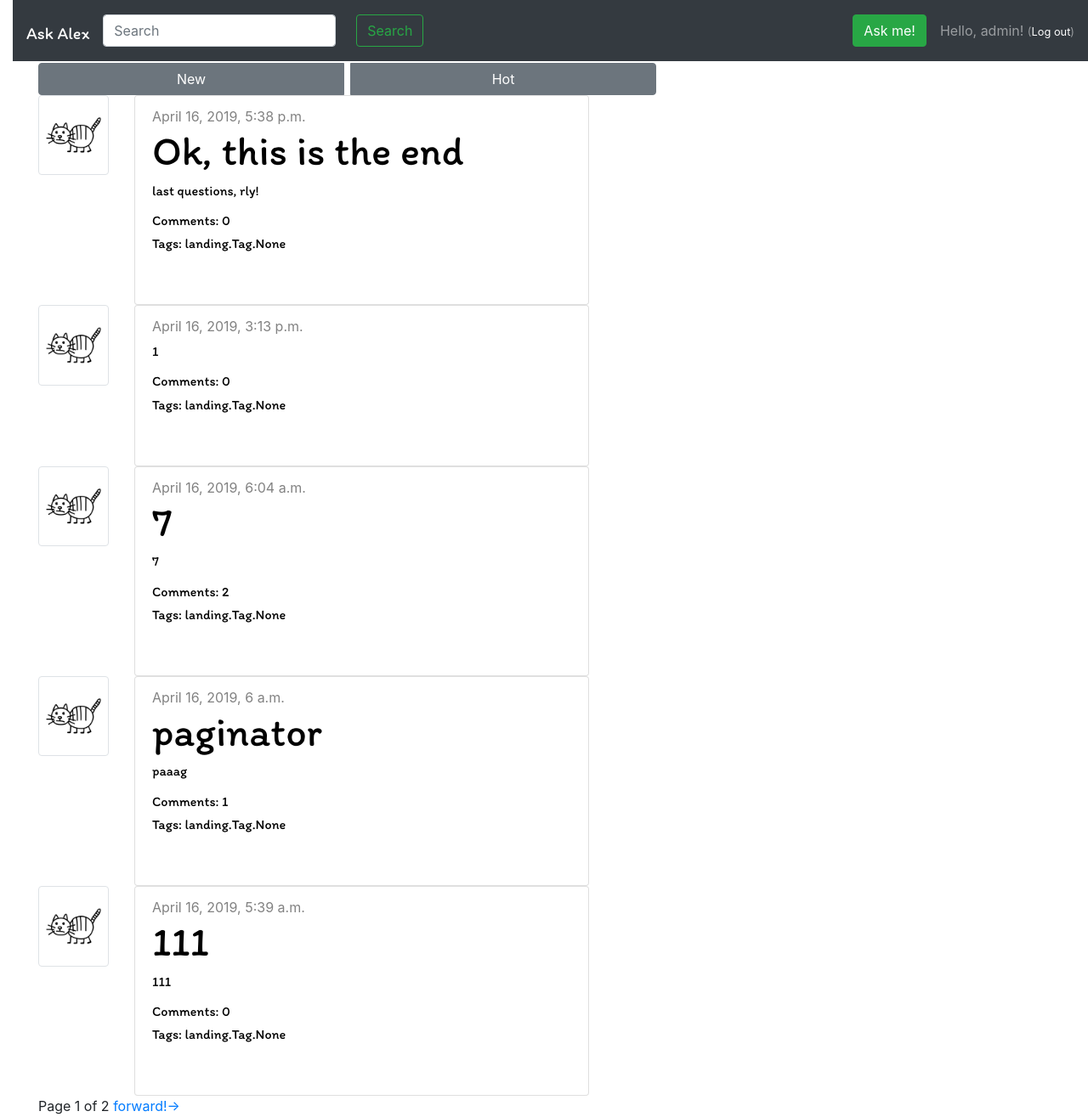
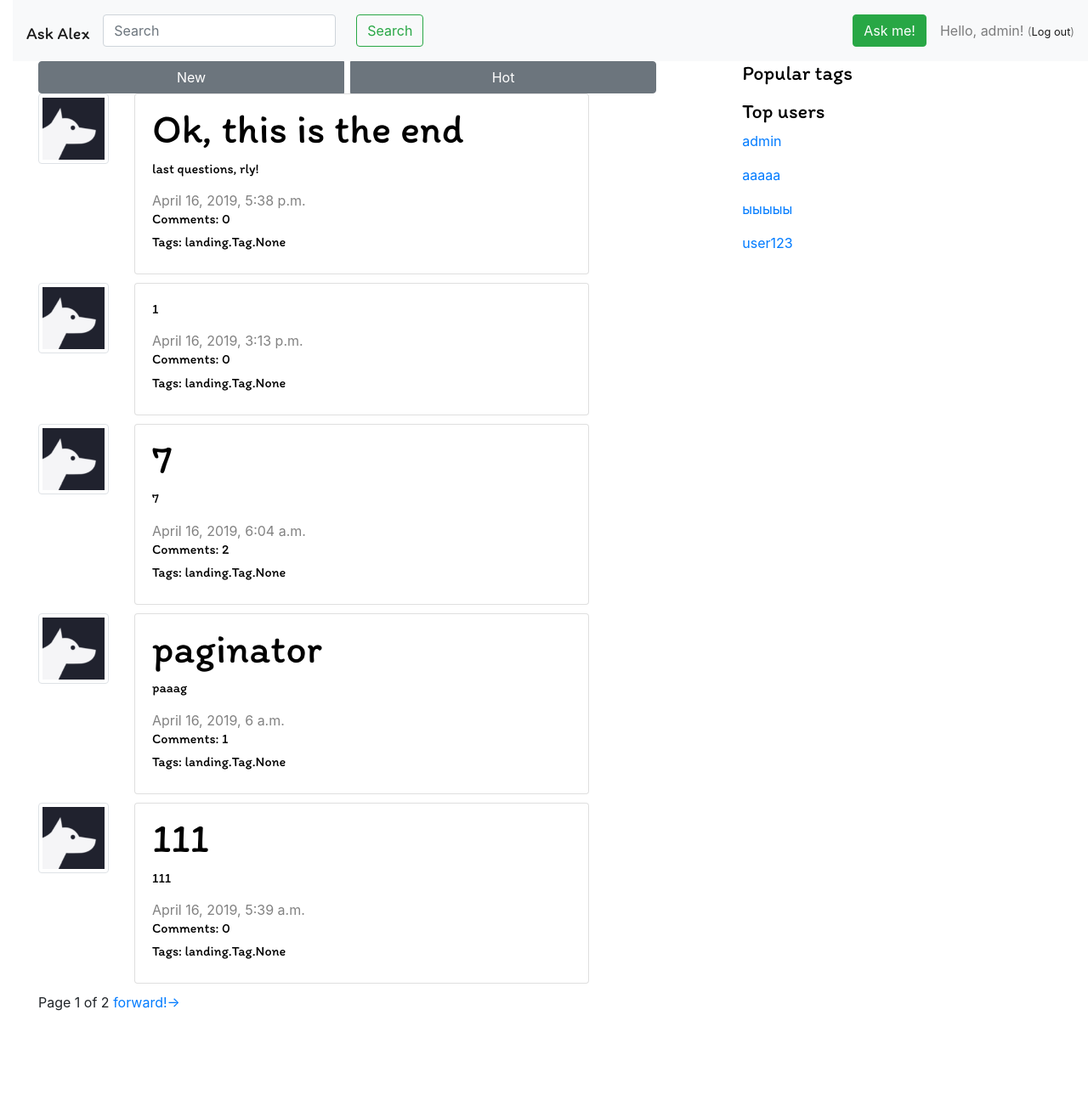
Before and after one commit to aleksandrkhoroshenin/stack_overflow, a Django app: page / in a window 1280 px wide. Shown: the whole page at 85% size. After the commit the page ends 1190 px from the top, so only its background shows below. Run offline with Django 3.2, Linux system fonts and the light colour scheme; a user stored in the database is signed in; data comes from the database, SQL or seed files in the repository; data that the repository does not hold is empty; some libraries are stand-ins or nearby versions.

Commit message:
modified:   landing/manager.py 	modified:   landing/static/css/base.css 	modified:   landing/templates/registration/login.html 	modified:   landing/templates/web/base.html 	modified:   landing/templates/web/pageheader.html 	modified:   landing/templates/web/post_list.html 	modified:   landing/templates/web/sidebar.html

```diff
--- a/web/landing/manager.py
+++ b/web/landing/manager.py
@@ -5,10 +5,10 @@ from django.db.models import Sum, Count
 class QuestionManager(models.Manager):
 
     def get_hot(self):
-        return self.all().order_by('likes').reverse()
+        return self.all().order_by('-likes')
 
     def get_new(self):
-        return self.all().order_by('created_date').reverse()
+        return self.all().order_by('-created_date')
 
 
 class CommentManager(models.Manager):
--- a/web/landing/static/css/base.css
+++ b/web/landing/static/css/base.css
@@ -55,7 +55,11 @@ h1, h2, h3, h4, h6 {
 }
 
 .post {
-    margin-bottom: 50px;
+    margin-bottom: 5px;
+}
+
+.list-group{
+    margin-bottom: 10px;
 }
 
 .post h1 a, .post h1 a:visited {
@@ -84,3 +88,7 @@ h1, h2, h3, h4, h6 {
     border: 1px solid #30006f;
     border-radius: 50%;
 }
+
+.createaccbutt{
+    margin-top: 10px;
+}
--- a/web/landing/templates/registration/login.html
+++ b/web/landing/templates/registration/login.html
@@ -33,7 +33,7 @@
                         </div>
 
                      </form>
-                        <div class="row">
+                        <div class="row createaccbutt">
                             <div class="col-6">
                                 <a href="{% url "signup" %}"><button type="submit" class="btn btn-default">Create new account</button></a>
                             </div>
--- a/web/landing/templates/web/base.html
+++ b/web/landing/templates/web/base.html
@@ -4,8 +4,6 @@
     <head>
         <title> Answer Overflow </title>
         <link rel="stylesheet" href="{% static "css/bootstrap.min.css" %}">
-{#        <link rel="stylesheet" href="//maxcdn.bootstrapcdn.com/bootstrap/3.2.0/css/bootstrap.min.css">#}
-{#        <link rel="stylesheet" href="//maxcdn.bootstrapcdn.com/bootstrap/3.2.0/css/bootstrap-theme.min.css">#}
         <link rel="stylesheet" href="{% static 'css/base.css' %}">
         <link href="https://fonts.googleapis.com/css?family=Itim" rel="stylesheet">
         <meta charset="utf-8">
@@ -18,16 +16,16 @@
    <body>
 
     <header>
-        {% block page-header %}
             {% include "web/pageheader.html" %}
-        {% endblock %}
     </header>
-    <div class="pow">
+
+    <div class="container-fluid">
+    <div class="row">
     <div class="col-8">
     {% block content %}{% endblock %}
     </div>
     <div class="col-4">
-        {% block sidebar %}{% endblock %}
+        {% include "web/sidebar.html" %}
     </div>
     </div>
     </body>
--- a/web/landing/templates/web/pageheader.html
+++ b/web/landing/templates/web/pageheader.html
@@ -1,7 +1,6 @@
-{% extends 'web/base.html' %}
 
 {% block page-header %}
-<nav class="navbar navbar-expand-md navbar-dark bg-dark" style="background-color: #FFA500; margin: 0px;">
+<nav class="navbar navbar-expand-md navbar-light bg-light" style="background-color: #FFA500; margin: 0px;">
     <h1>
         <a href="/" class="navbar-brand"> Ask Alex </a>
     </h1>
@@ -16,7 +15,7 @@
         <a href="{% url 'post_new' %}" class="navbar-brand"><button type="button" class="btn btn-success">Ask me!</button></a>
         <span class="navbar-text">Hello, {{ user.username }}! <small>(<a href="{% url 'logout' %}">Log out</a>)</small></span>
         {% else %}
-        <span class="navbar-text">Hello {{ user.username }} ! <small>(<a href="{% url 'login' %}">Log in</a>)</small></span>
+        <span class="navbar-text">Hello! <small>(<a href="{% url 'login' %}">Log in</a>)</small></span>
     {% endif %}
 
 
--- a/web/landing/templates/web/post_list.html
+++ b/web/landing/templates/web/post_list.html
@@ -14,17 +14,17 @@
                     {% for post in posts %}
                         <div class="row">
                         <div class="col-2">
-                          <img class="img-thumbnail img-fluid" src={% static "/img/1.png"%}>
+                          <img class="img-thumbnail img-fluid" src={% static "/img/ld.png"%}>
                         </div>
                         <div class="col-10">
                         <ul class="list-group">
                             <li class="list-group-item">
                                 <div class="post">
-                                    <div class="date", class="top-menu">
+                                    <h1><a href="{% url 'post_detail' pk=post.pk %}">{{ post.title }}</a></h1>
+                                    <h6><p>{{ post.text|linebreaksbr }}</p></h6>
+                                    <div class="date" class="top-menu">
                                         {{ post.published_date }}
                                     </div>
-                                    <h1><a href="{% url 'post_detail' pk=post.pk %}">{{ post.title }}</a></h1>
-                                    <h6><p>{{ post.text|linebreaksbr }}</p></h6>
                                     <a href="{% url 'post_detail' pk=post.pk %}"><h6>Comments: {{ post.comments.count }}</h6></a>
                                     <h6><p>Tags: {{ post.tags }}</p></h6>
                                 </div>
--- a/web/landing/templates/web/sidebar.html
+++ b/web/landing/templates/web/sidebar.html
@@ -1,4 +1,4 @@
-{% extends "web/base.html" %}
+
 {% block sidebar %}
 
         <h4>Popular tags</h4>
```
